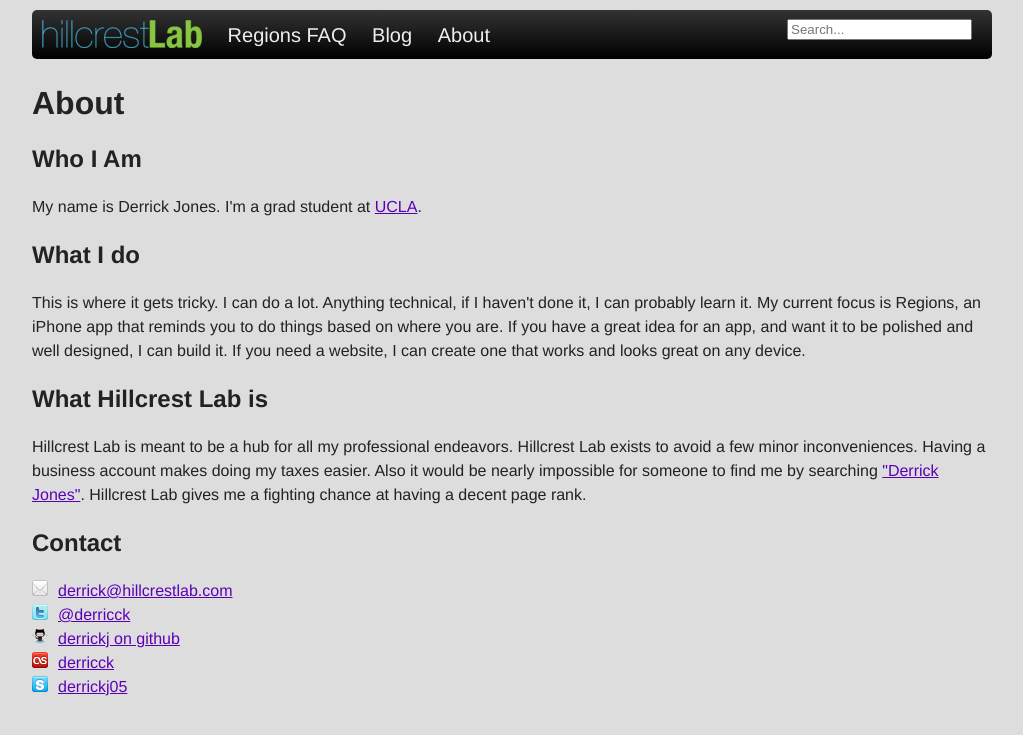
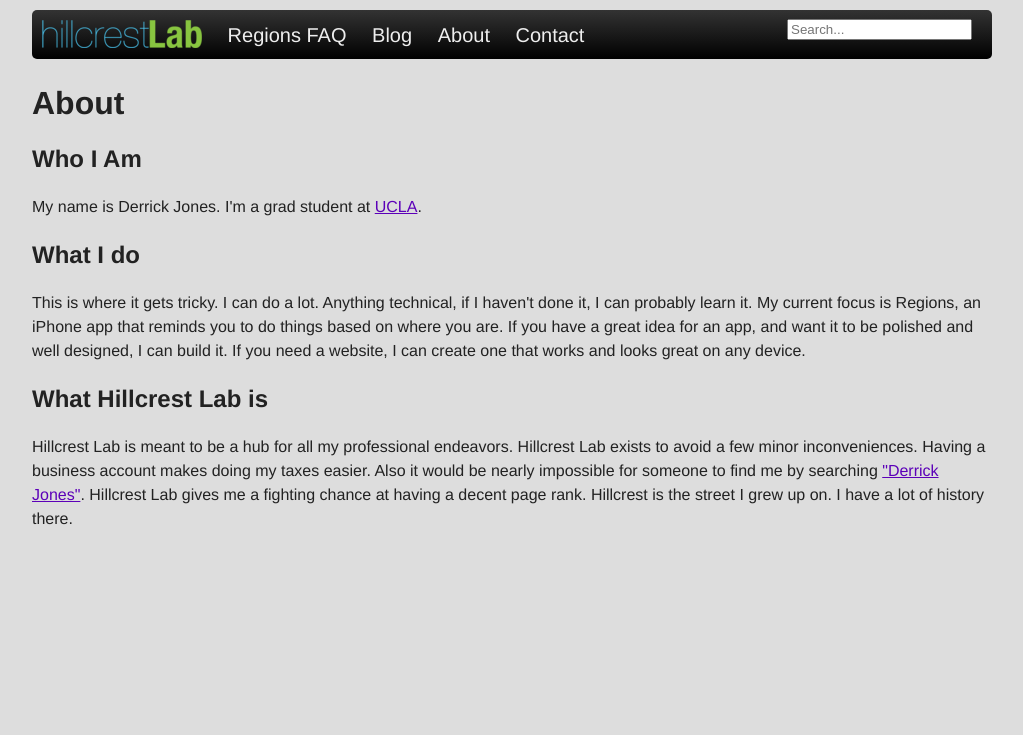
Before and after one commit to derrickj/hillcrestlab.com, a Jekyll site: the page built from about.html, in a window 1280 px wide. Shown: the top 735 px of the page, without its empty margins (128-1151 px from the left). Built offline with Jekyll 4.4.1, drawn with Linux system fonts in a browser that asks for light colours; nearby versions of some CDN libraries; Markdown is read by kramdown in place of the engine named in the settings.

Commit message:
add layouts/base and about page from last commit

```diff
--- a/_layouts/base.html
+++ b/_layouts/base.html
@@ -31,6 +31,7 @@
 					<li><a href="/regions/faq.html">Regions FAQ</a></li>
 					<li><a href="/blog/">Blog</a></li>
 					<li><a href="/about.html">About</a></li>
+					<li><a href="/contact.html">Contact</a></li>
 				</ul>
 			</nav>
 			<form method="GET" action="http://www.google.com/search" id="searchform">
--- a/about.html
+++ b/about.html
@@ -10,19 +10,4 @@ title: About
 	<p>This is where it gets tricky. I can do a lot. Anything technical, if I haven't done it, I can probably learn it. My current focus is Regions, an iPhone app that reminds you to do things based on where you are. If you have a great idea for an app, and want it to be polished and well designed, I can build it. If you need a website, I can create one that works and looks great on any device.</p>
 
 <h2>What Hillcrest Lab is</h2>
-	<p>Hillcrest Lab is meant to be a hub for all my professional endeavors. Hillcrest Lab exists to avoid a few minor inconveniences. Having a business account makes doing my taxes easier. Also it would be nearly impossible for someone to find me by searching <a href="http://www.google.com/search?q=derrick+jones">"Derrick Jones"</a>. Hillcrest Lab gives me a fighting chance at having a decent page rank.</p>
-
-<h2>Contact</h2>
-	<address>
-		<ul id="social">
-			<li><img src="resources/images/social/email_16.png" width="16" height="16" alt="Email 16"><a href="&#109;&#097;&#105;&#108;&#116;&#111;&#058;&#100;&#101;&#114;&#114;&#105;&#099;&#107;&#064;&#104;&#105;&#108;&#108;&#099;&#114;&#101;&#115;&#116;&#108;&#097;&#098;&#046;&#099;&#111;&#109;">&#100;&#101;&#114;&#114;&#105;&#099;&#107;&#064;&#104;&#105;&#108;&#108;&#099;&#114;&#101;&#115;&#116;&#108;&#097;&#098;&#046;&#099;&#111;&#109;</a></li>
-
-			<li><img src="resources/images/social/twitter_16.png" width="16" height="16" alt="Twitter 16"><a href="http://www.twitter.com/derricck">@derricck</a></li>
-
-			<li><img src="resources/images/social/github_16.png" width="16" height="16" alt="Github 16"><a href="https://github.com/derrickj">derrickj on github</a></li>
-
-			<li><img src="resources/images/social/lastfm_16.png" width="16" height="16" alt="Lastfm 16"><a href="http://www.last.fm/user/derricck">derricck</a></li>
-
-			<li><img src="resources/images/social/skype_16.png" width="16" height="16" alt="Skype 16"><a href="skype:derrickj05">derrickj05</a></li>
-		</ul>
-	</address>
+	<p>Hillcrest Lab is meant to be a hub for all my professional endeavors. Hillcrest Lab exists to avoid a few minor inconveniences. Having a business account makes doing my taxes easier. Also it would be nearly impossible for someone to find me by searching <a href="http://www.google.com/search?q=derrick+jones">"Derrick Jones"</a>. Hillcrest Lab gives me a fighting chance at having a decent page rank. Hillcrest is the street I grew up on. I have a lot of history there.</p>
```
